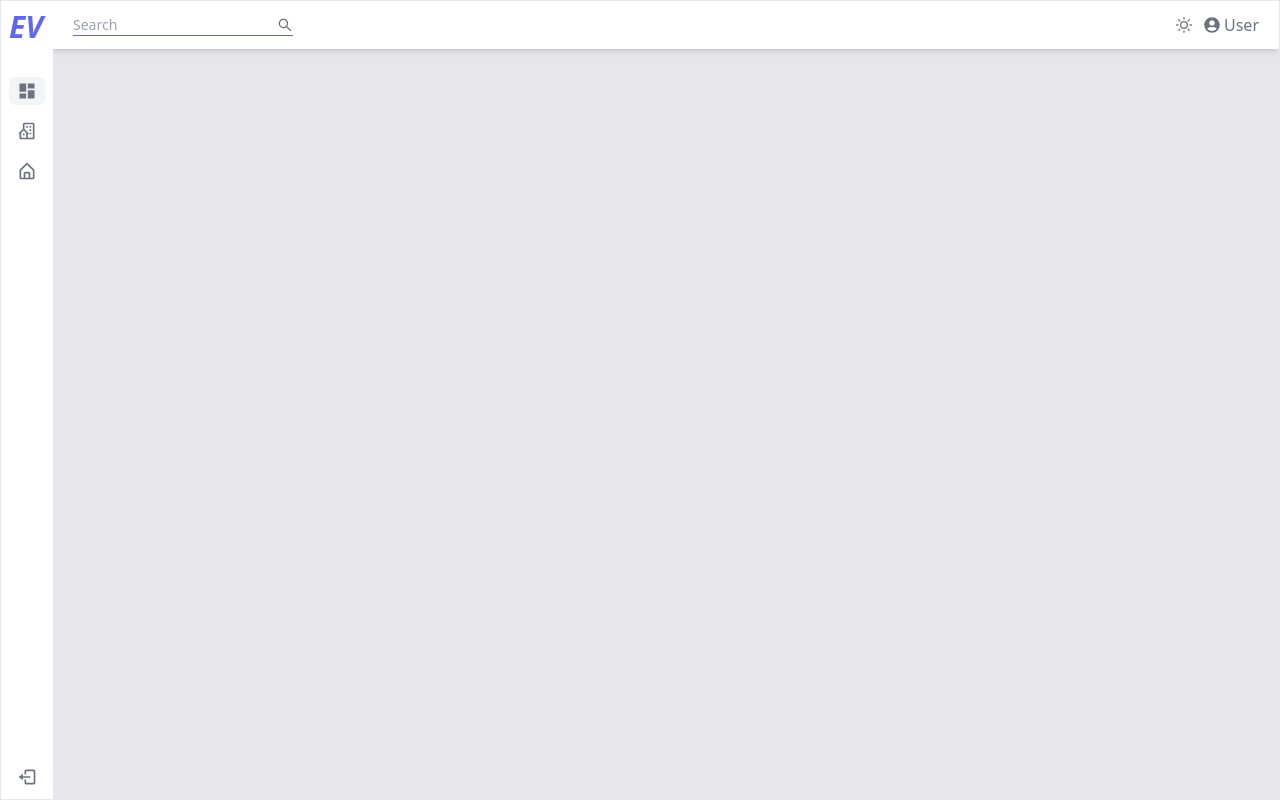
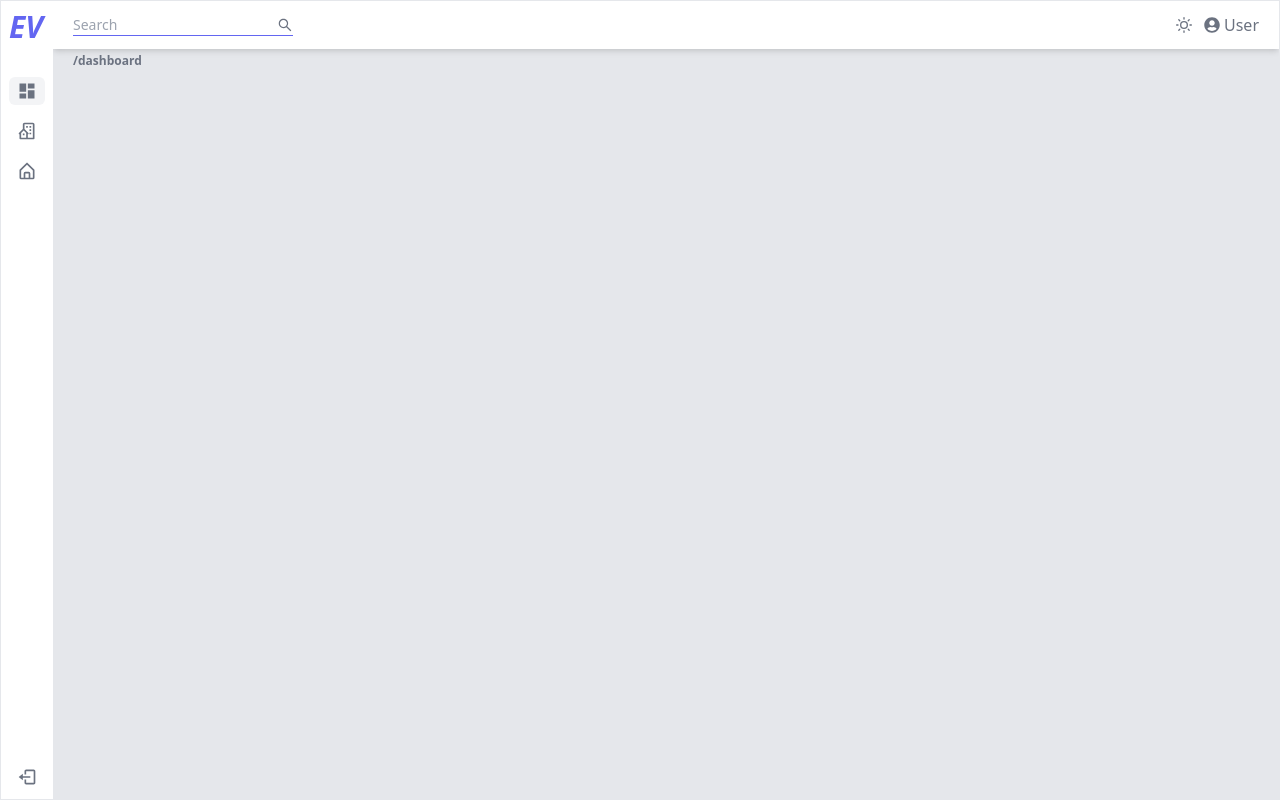
Before and after one commit to Jimlah/estatevisafront, a React (Create React App) app: page /dashboard in a window 1280 px wide. Built offline with nearby package versions, Linux system fonts and the light colour scheme; sample sign-in values are in the browser's storage; the HTML template or start-up script is replaced by a standard one.

Commit message:
added pathname to main

```diff
--- a/src/assets/styles/main.css
+++ b/src/assets/styles/main.css
@@ -649,6 +649,14 @@ video {
   margin-top: 1.25rem;
 }
 
+.mb-1 {
+  margin-bottom: 0.25rem;
+}
+
+.mb-2 {
+  margin-bottom: 0.5rem;
+}
+
 .block {
   display: block;
 }
@@ -1241,6 +1249,11 @@ video {
   color: rgba(29, 78, 216, var(--tw-text-opacity));
 }
 
+.text-black {
+  --tw-text-opacity: 1;
+  color: rgba(0, 0, 0, var(--tw-text-opacity));
+}
+
 .shadow-md {
   --tw-shadow: 0 4px 6px -1px rgba(0, 0, 0, 0.1), 0 2px 4px -1px rgba(0, 0, 0, 0.06);
   box-shadow: var(--tw-ring-offset-shadow, 0 0 #0000), var(--tw-ring-shadow, 0 0 #0000), var(--tw-shadow);
@@ -1319,6 +1332,11 @@ video {
 .hover\:text-blue-700:hover {
   --tw-text-opacity: 1;
   color: rgba(29, 78, 216, var(--tw-text-opacity));
+}
+
+.hover\:text-gray-200:hover {
+  --tw-text-opacity: 1;
+  color: rgba(229, 231, 235, var(--tw-text-opacity));
 }
 
 .focus\:outline-none:focus {
--- a/src/components/pages/dashboard/Main.js
+++ b/src/components/pages/dashboard/Main.js
@@ -1,4 +1,4 @@
-import { Switch } from "react-router-dom";
+import { Switch, useLocation } from "react-router-dom";
 import Sidebar from "../../navigation/SideBar";
 import TopBar from "../../navigation/TopBar";
 import Logout from "../auth/LogOut";
@@ -12,6 +12,7 @@ const Main = () => {
   const [searchData, setSearchData] = useState([]);
   const [result, setResult] = useState(searchData);
   const initialState = { searchData, setSearchData, result, setResult };
+  const location = useLocation();
 
   return (
     <SearchContext.Provider value={initialState}>
@@ -19,7 +20,10 @@ const Main = () => {
         <Sidebar />
         <main className="w-full overflow-hidden h-full">
           <TopBar />
-          <div className="px-2 sm:px-5 py-6 w-full h-full flex items-start justify-start flex-col">
+          <div className="px-2 sm:px-5 py-1 w-full h-full flex items-start justify-start flex-col">
+            <span className="text-gray-500 text-xs mb-2 font-semibold dark:text-gray-200">
+              {location.pathname}
+            </span>
             <Switch>
               <PrivateRoute
                 path="/dashboard/estates"
```
